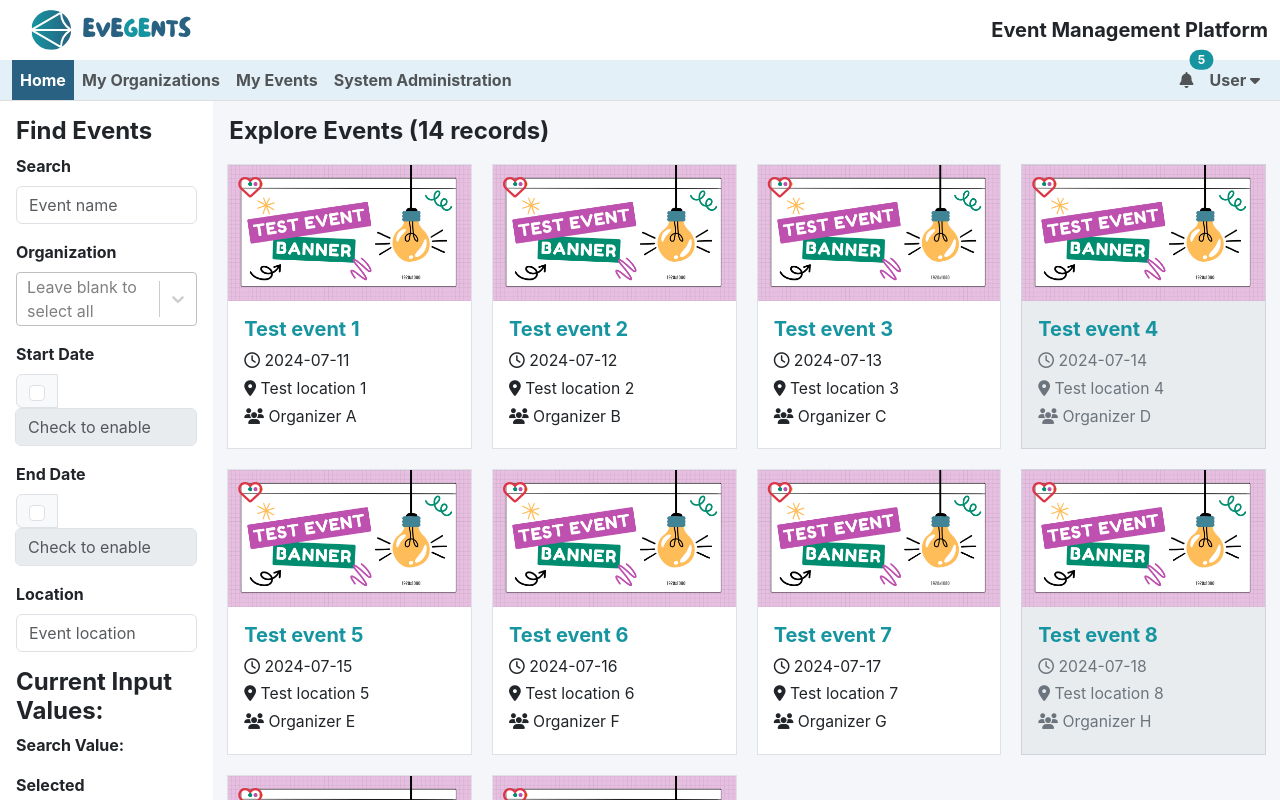
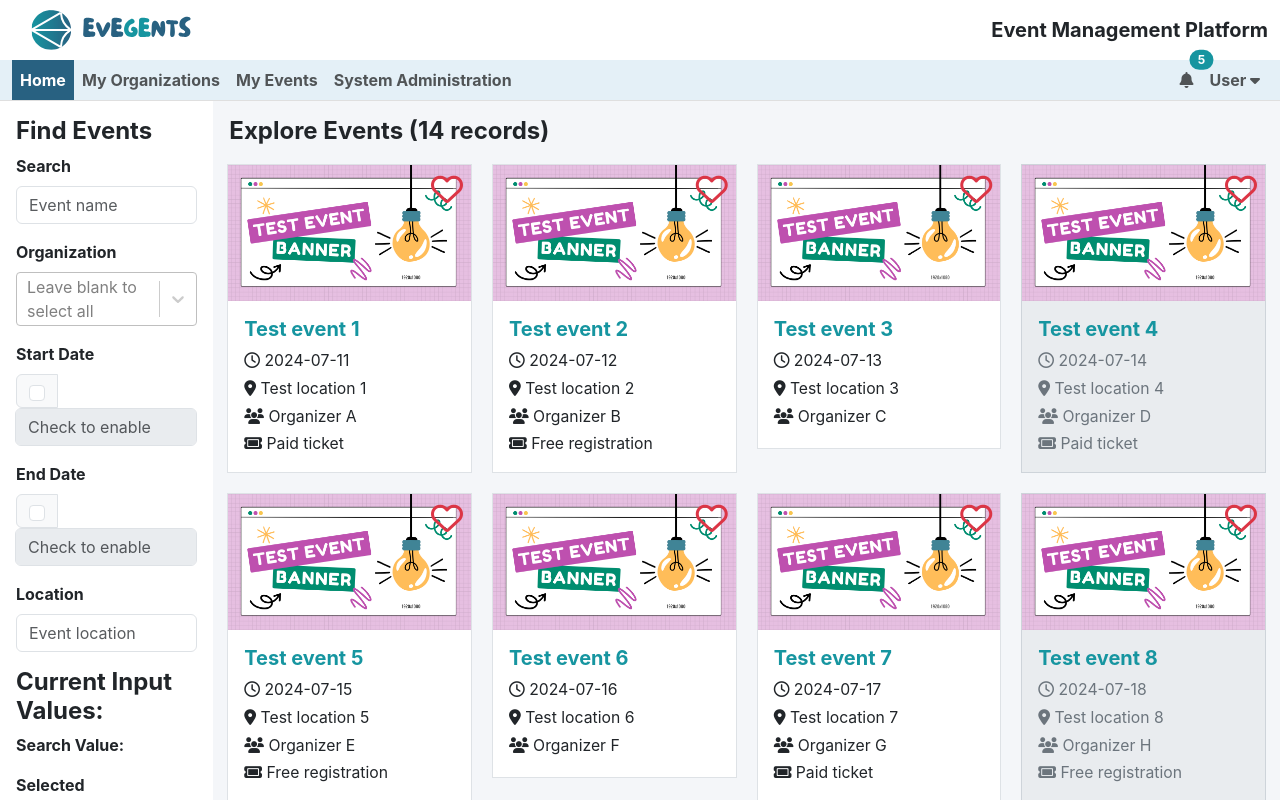
Before and after one commit to eveGEnts/Go-Headless, a React (Create React App) app: page / in a window 1280 px wide. Shown: the top 800 px of the page. Built offline with nearby package versions, Linux system fonts and the light colour scheme.

Commit message:
event icons

```diff
--- a/src/components/EventItem/EventItem.js
+++ b/src/components/EventItem/EventItem.js
@@ -1,20 +1,29 @@
 import React, { useState } from 'react';
 import './EventItem.scss';
 
-function EventItem({ banner, name, location, time, enabled, organizer }) {
+function EventItem({ banner, name, location, time, enabled, organizer, ticketed }) {
     const [isFavorite, setIsFavorite] = useState(false);
 
-    const toggleFavorite = () => {
-        setIsFavorite(!isFavorite);
+    const toggleFavorite = () => setIsFavorite(!isFavorite);
+
+    const renderTicketInfo = () => {
+        switch(ticketed) {
+            case true:
+                return <div className="small"><i className="fa-solid fa-ticket"></i>&nbsp;Paid ticket</div>;
+            case false:
+                return <div className="small"><i className="fa-solid fa-ticket"></i>&nbsp;Free registration</div>;
+            case null:
+            default:
+                return null; // Do not render anything if ticketed is null
+        }
     };
 
     return (
         <div className={`event-item ${enabled ? '' : 'disabled'}`} role="button" tabIndex="0" aria-disabled={!enabled}>
             <div className="banner-container">
                 <img src={banner} alt={name} style={{ width: '100%', height: 'auto' }} />
-                <i className={`fa${isFavorite ? 's' : 'r'} fa-heart favorite-icon`}
+                <i className={`text-danger fa${isFavorite ? 's' : 'r'} fa-heart favorite-icon ${isFavorite ? 'favorite' : ''}`}
                    onClick={toggleFavorite}
-                   style={{ color: 'var(--bs-danger)' }}
                    aria-label={isFavorite ? 'Unmark as favorite' : 'Mark as favorite'}
                    role="button">
                 </i>
@@ -30,6 +39,7 @@ function EventItem({ banner, name, location, time, enabled, organizer }) {
                 <div className="small mb-1">
                     <i className="fa-solid fa-users" aria-label="Event organizer"></i>&nbsp;{organizer}
                 </div>
+                {renderTicketInfo()}
             </div>
         </div>
     );
--- a/src/components/EventItem/EventItem.scss
+++ b/src/components/EventItem/EventItem.scss
@@ -35,11 +35,10 @@
 
         .favorite-icon {
             position: absolute;
-            top: 10px; // Adjust based on your design
-            left: 10px; // Adjust based on your design
+            top: 8px;
+            right: 8px;
             cursor: pointer;
-            font-size: 24px; // Adjust the size as needed
-            color: var(--bs-danger); // Use Bootstrap danger color
+            font-size: 32px;
         }
     }
 }
--- a/src/components/EventList/EventList.js
+++ b/src/components/EventList/EventList.js
@@ -46,6 +46,7 @@ function EventList() {
                             time={event.time}
                             enabled={event.enabled}
                             organizer={event.organizer}
+                            ticketed={event.ticketed}
                         />
                     </div>
                 ))}
--- a/src/services/eventData.js
+++ b/src/services/eventData.js
@@ -2,20 +2,20 @@ import TestBanner from '../assets/images/test.png';
 
 
 const events = [
-    { id: 1, banner: TestBanner, name: 'Test event 1', location: 'Test location 1', time: '2024-07-11', enabled: true, organizer: 'Organizer A'},
-    { id: 2, banner: TestBanner, name: 'Test event 2', location: 'Test location 2', time: '2024-07-12', enabled: true, organizer: 'Organizer B'},
-    { id: 3, banner: TestBanner, name: 'Test event 3', location: 'Test location 3', time: '2024-07-13', enabled: true, organizer: 'Organizer C'},
-    { id: 4, banner: TestBanner, name: 'Test event 4', location: 'Test location 4', time: '2024-07-14', enabled: false, organizer: 'Organizer D'},
-    { id: 5, banner: TestBanner, name: 'Test event 5', location: 'Test location 5', time: '2024-07-15', enabled: true, organizer: 'Organizer E'},
-    { id: 6, banner: TestBanner, name: 'Test event 6', location: 'Test location 6', time: '2024-07-16', enabled: true, organizer: 'Organizer F'},
-    { id: 7, banner: TestBanner, name: 'Test event 7', location: 'Test location 7', time: '2024-07-17', enabled: true, organizer: 'Organizer G'},
-    { id: 8, banner: TestBanner, name: 'Test event 8', location: 'Test location 8', time: '2024-07-18', enabled: false, organizer: 'Organizer H'},
-    { id: 9, banner: TestBanner, name: 'Test event 9', location: 'Test location 9', time: '2024-07-19', enabled: true, organizer: 'Organizer I'},
-    { id: 10, banner: TestBanner, name: 'Test event 10', location: 'Test location 10', time: '2024-07-20', enabled: true, organizer: 'Organizer J'},
-    { id: 11, banner: TestBanner, name: 'Test event 11', location: 'Test location 11', time: '2024-07-21', enabled: true, organizer: 'Organizer K'},
-    { id: 12, banner: TestBanner, name: 'Test event 12', location: 'Test location 12', time: '2024-07-22', enabled: false, organizer: 'Organizer L'},
-    { id: 13, banner: TestBanner, name: 'Test event 13', location: 'Test location 13', time: '2024-07-23', enabled: true, organizer: 'Organizer M'},
-    { id: 14, banner: TestBanner, name: 'Test event 14', location: 'Test location 14', time: '2024-07-24', enabled: true, organizer: 'Organizer N'}
+    { id: 1, banner: TestBanner, name: 'Test event 1', location: 'Test location 1', time: '2024-07-11', enabled: true, organizer: 'Organizer A', ticketed: true},
+    { id: 2, banner: TestBanner, name: 'Test event 2', location: 'Test location 2', time: '2024-07-12', enabled: true, organizer: 'Organizer B', ticketed: false},
+    { id: 3, banner: TestBanner, name: 'Test event 3', location: 'Test location 3', time: '2024-07-13', enabled: true, organizer: 'Organizer C', ticketed: null},
+    { id: 4, banner: TestBanner, name: 'Test event 4', location: 'Test location 4', time: '2024-07-14', enabled: false, organizer: 'Organizer D', ticketed: true},
+    { id: 5, banner: TestBanner, name: 'Test event 5', location: 'Test location 5', time: '2024-07-15', enabled: true, organizer: 'Organizer E', ticketed: false},
+    { id: 6, banner: TestBanner, name: 'Test event 6', location: 'Test location 6', time: '2024-07-16', enabled: true, organizer: 'Organizer F', ticketed: null},
+    { id: 7, banner: TestBanner, name: 'Test event 7', location: 'Test location 7', time: '2024-07-17', enabled: true, organizer: 'Organizer G', ticketed: true},
+    { id: 8, banner: TestBanner, name: 'Test event 8', location: 'Test location 8', time: '2024-07-18', enabled: false, organizer: 'Organizer H', ticketed: false},
+    { id: 9, banner: TestBanner, name: 'Test event 9', location: 'Test location 9', time: '2024-07-19', enabled: true, organizer: 'Organizer I', ticketed: null},
+    { id: 10, banner: TestBanner, name: 'Test event 10', location: 'Test location 10', time: '2024-07-20', enabled: true, organizer: 'Organizer J', ticketed: true},
+    { id: 11, banner: TestBanner, name: 'Test event 11', location: 'Test location 11', time: '2024-07-21', enabled: true, organizer: 'Organizer K', ticketed: false},
+    { id: 12, banner: TestBanner, name: 'Test event 12', location: 'Test location 12', time: '2024-07-22', enabled: false, organizer: 'Organizer L', ticketed: null},
+    { id: 13, banner: TestBanner, name: 'Test event 13', location: 'Test location 13', time: '2024-07-23', enabled: true, organizer: 'Organizer M', ticketed: true},
+    { id: 14, banner: TestBanner, name: 'Test event 14', location: 'Test location 14', time: '2024-07-24', enabled: true, organizer: 'Organizer N', ticketed: false}
 ];
 
 export default events;
```
